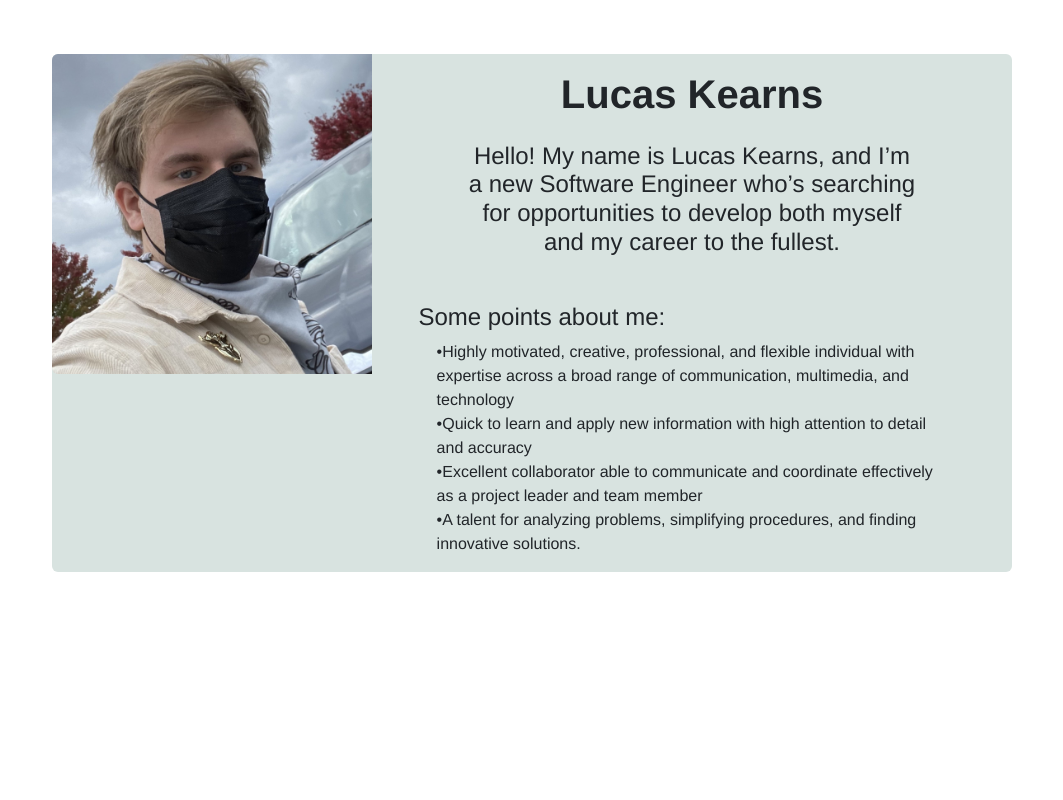
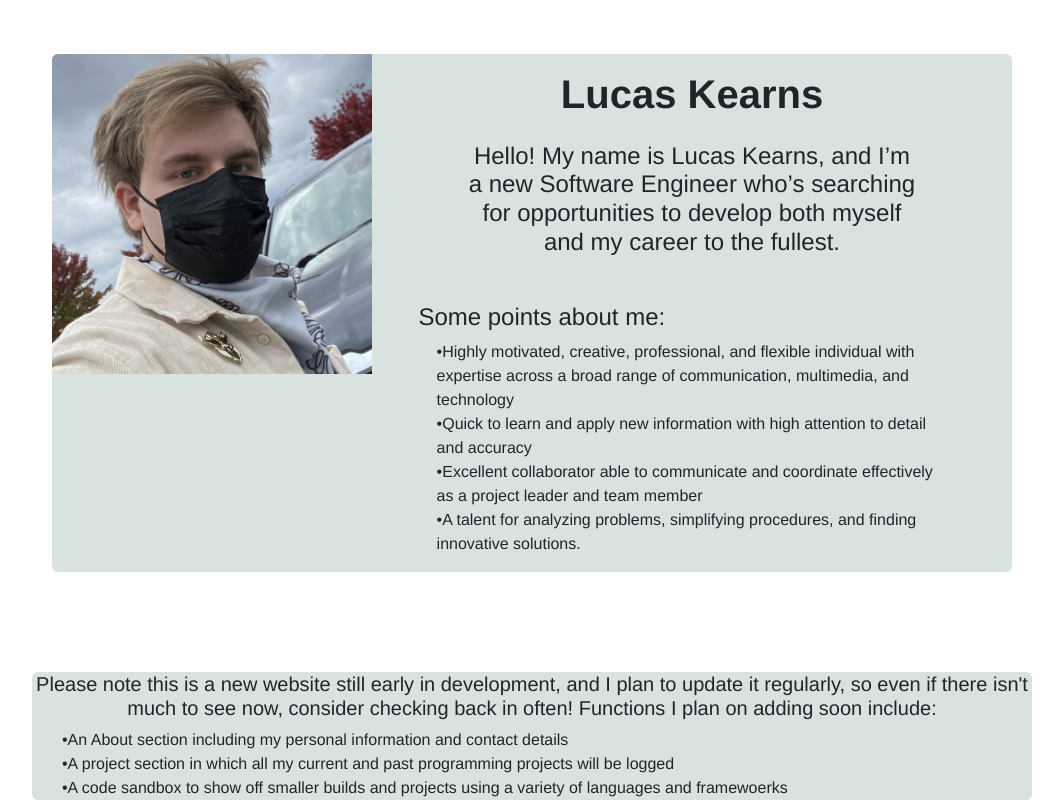
Before and after one commit to CainSeltzer/the-meadow, a Vue app in the folder frontend/: page / in a window 1280 px wide. Shown: the part 202-1002 px from the top of the page, without its empty margins (108-1171 px from the left). Before the commit the page ends 800 px from the top, so only its background shows below. Built offline with nearby package versions, Linux system fonts and the light colour scheme.

Commit message:
added card with project plans

```diff
--- a/frontend/src/views/HomePage.vue
+++ b/frontend/src/views/HomePage.vue
@@ -30,6 +30,23 @@
         </div>
 
     </div>
+
+    <div class="card mx-auto border-0 home-prime" style="max-width: 1000px;">
+        <h5 class="card-title">
+            Please note this is a new website still early in development,
+            and I plan to update it regularly, so even if there isn't much to see
+            now, consider checking back in often! Functions I plan on adding soon include:
+        </h5>
+        <p class="card-text" style="text-align: left; margin-left: 3%;">
+            •An About section including my personal information and contact details
+            <br>
+            •A project section in which all my current and past programming projects will be logged
+            <br>
+            •A code sandbox to show off smaller builds and projects using a variety of languages and framewoerks
+        </p>
+    </div>
+
+
 </template>
 
 <script>
```
